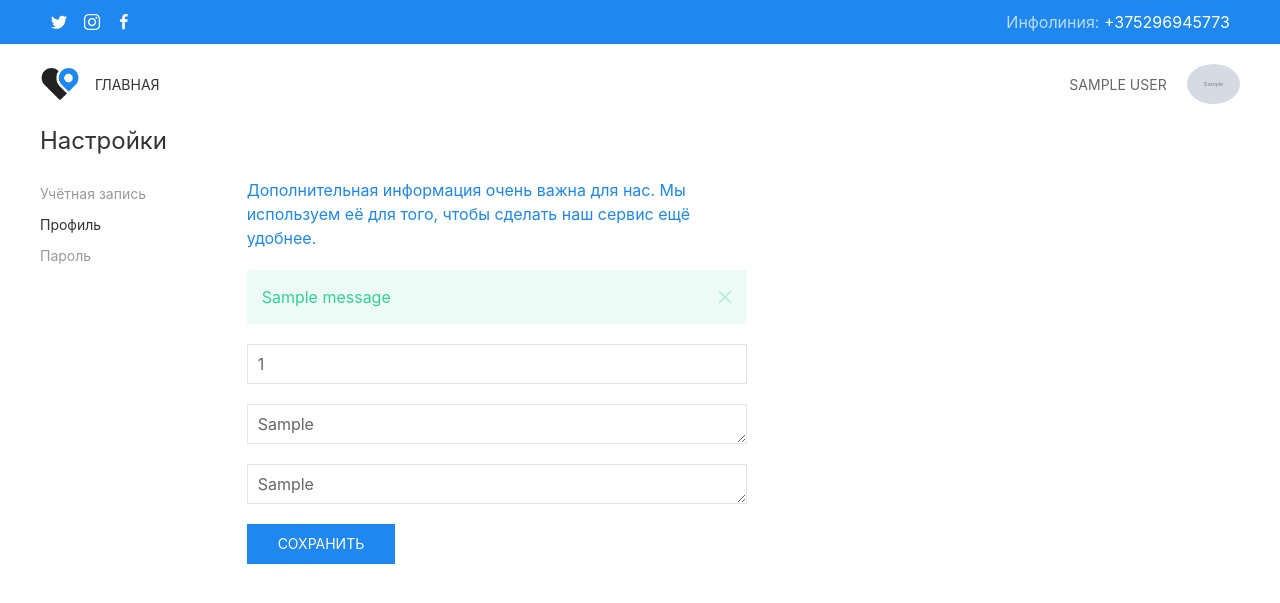
After one commit to alex-best/taxikilometydobra, a Django app: page /settings/profile in a window 1280 px wide. The commit adds this page. Shown: the top 603 px of the page. Run offline with Django 3.2, Linux system fonts and the light colour scheme; a user stored in the database is signed in; tables that the repository leaves empty hold one stand-in row (values such as "Sample post"); grey boxes marked "Sample" are stand-in pictures; one stand-in notice (Sample message) is shown.

Commit message:
Настройки профиля добавлены
+ Форма для редактирования профиля добавлена
+ Страница редактирования профиля добавлена в раздел настроек

```diff
--- a/config/urls.py
+++ b/config/urls.py
@@ -7,6 +7,7 @@ from django.contrib.auth.views import LoginView, LogoutView
 
 from main.views import HomeView
 from accounts.views import RegistrationView, ChangePasswordView, ChangeAccountView
+from profiles.views import ChangeProfileView
 
 
 urlpatterns = [
@@ -17,6 +18,7 @@ urlpatterns = [
 
     # Настройки
     path('settings/account', ChangeAccountView.as_view(), name='settings-account'),
+    path('settings/profile', ChangeProfileView.as_view(), name='settings-profile'),
     path('settings/password', ChangePasswordView.as_view(), name='settings-password'),
 
     path('admin/', admin.site.urls),
--- /dev/null
+++ b/profiles/forms.py
@@ -0,0 +1,29 @@
+from django.forms import ModelForm
+from django.forms.widgets import TextInput, NumberInput, Textarea
+
+from .models import FamilyProfile
+
+
+class FamilyProfileChangeForm(ModelForm):
+    class Meta:
+        model = FamilyProfile
+        fields = ['trips_per_month', 'car_requirements', 'info']
+        widgets = {
+            'trips_per_month': NumberInput( attrs = {
+                    'class': 'uk-input',
+                    'placeholder': 'Необходимое количество поездок в месяц',
+                }
+            ),
+            'car_requirements': Textarea( attrs = {
+                    'class': 'uk-input',
+                    'placeholder': 'Требования к машине',
+                    'rows': 3,
+                }
+            ),
+            'info': Textarea( attrs = {
+                    'class': 'uk-input',
+                    'placeholder': 'Дополнительная информация',
+                    'rows': 5,
+                }
+            ),
+        }
--- a/profiles/views.py
+++ b/profiles/views.py
@@ -1,3 +1,28 @@
 from django.shortcuts import render
+from django.contrib.auth.mixins import LoginRequiredMixin
+from django.views.generic import FormView
+from django.urls import reverse_lazy
+from django.contrib import messages
 
-# Create your views here.
+from .forms import FamilyProfileChangeForm
+
+class ChangeProfileView(LoginRequiredMixin, FormView):
+    """ Страница содержащая форму смены информации """
+
+    login_url = '/login/'
+    redirect_field_name = 'redirect'
+    form_class = FamilyProfileChangeForm
+    template_name = 'settings/settings-profile.html'
+    success_url = reverse_lazy('settings-profile')
+
+    def get_form(self):
+        return self.form_class(instance=self.request.user.profile, **self.get_form_kwargs())
+
+    def form_valid(self, form):
+        form.save()
+        messages.success(self.request, 'Информация профиля изменена!')
+        return super().form_valid(form)
+
+    def form_invalid(self, form):
+        messages.error(self.request, 'Пожалуйста, проверьте введённые данные!')
+        return self.render_to_response(self.get_context_data(form=form))
--- a/templates/settings/settings-menu.html
+++ b/templates/settings/settings-menu.html
@@ -2,5 +2,6 @@
 
 <ul class="uk-nav uk-nav-default">
     <li class="{% active 'settings-account' %}"><a href="{% url 'settings-account' %}">Учётная запись</a></li>
+    <li class="{% active 'settings-profile' %}"><a href="{% url 'settings-profile' %}">Профиль</a></li>
     <li class="{% active 'settings-password' %}"><a href="{% url 'settings-password' %}">Пароль</a></li>
 </ul>
--- /dev/null
+++ b/templates/settings/settings-profile.html
@@ -0,0 +1,34 @@
+{% extends 'settings/settings-base.html' %}
+
+{% block settings-content %}
+    <span class="uk-text-primary">Дополнительная информация очень важна для нас. Мы используем её для того, чтобы сделать наш сервис ещё удобнее.</span>
+
+    <form class="uk-form-stacked" method="POST">
+        {% csrf_token %}
+
+        {% if messages %}
+            {% for message in messages %}
+                <div class="{{ message.tags }}" uk-alert>
+                    <a class="uk-alert-close" uk-close></a>
+                    <p>{{ message }}</p>
+                </div>
+            {% endfor %}
+        {% endif %}
+
+        {% if form.non_field_errors %}
+            <div class="uk-alert-danger" uk-alert>
+                <a class="uk-alert-close" uk-close></a>
+                <p>{{ form.non_field_errors|striptags }}</p>
+            </div>
+        {% endif %}
+
+        {% for field in form %}
+            <div class="uk-margin">
+                {{ field }}
+                <span class="uk-text-danger">{% if field.errors %} {{ field.errors|striptags }} {% endif %}</span>
+            </div>
+        {% endfor %}
+
+        <button class="uk-button uk-button-primary" type="submit">Сохранить</button>
+    </form>
+{% endblock %}
```
